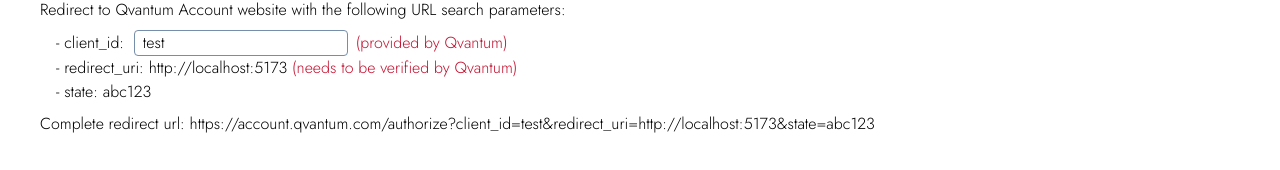
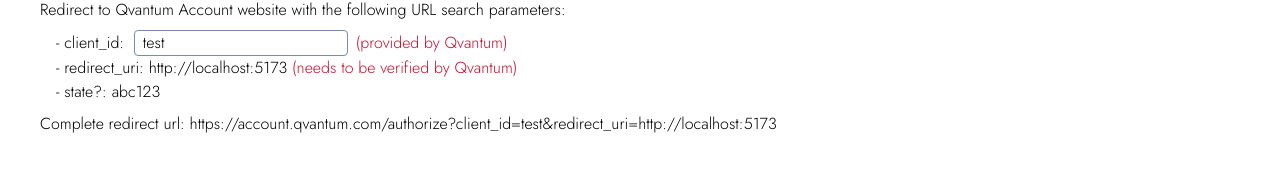
Before and after one commit to Qvantum-Energy/third-party-integration-demo, a React (Vite) app: page / in a window 1280 px wide. Shown: the part 261-431 px from the top of the page. Built offline with nearby package versions, Linux system fonts and the light colour scheme.

Commit message:
update TokenUser type to latest

```diff
--- a/src/api.ts
+++ b/src/api.ts
@@ -1,6 +1,6 @@
 import { DevicesResponse, APIError, Pump, PumpSettingsResponse, Token, TokenUser } from './interfaces';
 
-const API_HOST = import.meta.env.PROD ? 'https://api.qvantum.com' : 'http://localhost:5172';
+const API_HOST = import.meta.env.PROD ? 'https://api.qvantum.com' : '';
 
 const fetchTokenUser = async (token: Token) => {
   try {
--- a/src/interfaces.ts
+++ b/src/interfaces.ts
@@ -42,6 +42,8 @@
 export type TokenUser = {
   email: string;
   isQvantum: boolean;
-  uid: string;
+  quid: string;
+  firebase_id: string;
+  tags: string[];
   you: string;
 };
--- a/src/pages/ExampleAuthIntegration.tsx
+++ b/src/pages/ExampleAuthIntegration.tsx
@@ -42,10 +42,10 @@
             {`- redirect_uri: ${constants.REDIRECT_URI}`}{' '}
             <span className="text-q-red">(needs to be verified by Qvantum)</span>
           </div>
-          <div>{`- state: ${constants.STATE}`}</div>
+          <div>{`- state?: ${constants.STATE}`}</div>
           <div />
         </div>
-        <div>{`Complete redirect url: ${constants.QACCOUNT_URL}/authorize?client_id=${clientId}&redirect_uri=${constants.REDIRECT_URI}&state=${constants.STATE}`}</div>
+        <div>{`Complete redirect url: ${constants.QACCOUNT_URL}/authorize?client_id=${clientId}&redirect_uri=${constants.REDIRECT_URI}`}</div>
       </div>
       {location.search && <Step.Body>{window.location.href}</Step.Body>}
     </section>
@@ -261,8 +261,10 @@
   useEffect(() => {
     // Fetch user ID after receiving token
     if (token) {
-      handleApiResponse(apiService.fetchTokenUser(token), ({ uid }) => {
-        setUserId(uid);
+      console.log(token);
+      handleApiResponse(apiService.fetchTokenUser(token), user => {
+        console.log(user);
+        setUserId(user.firebase_id);
       });
     }
   }, [token]);
@@ -270,7 +272,7 @@
   const redirectToAccountSite = () => {
     // Redirect to Qvantum Account website for authorization
     window.location.replace(
-      `${constants.QACCOUNT_URL}/authorize?client_id=${clientId}&redirect_uri=${constants.REDIRECT_URI}&state=${constants.STATE}`
+      `${constants.QACCOUNT_URL}/authorize?client_id=${clientId}&redirect_uri=${constants.REDIRECT_URI}${constants.STATE ? `&state=${constants.STATE}` : ''}`
     );
   };
 
@@ -284,6 +286,7 @@
       if (typeof response === 'object' && 'message' in response) {
         setError((response as APIError).message);
       } else {
+        console.log(response);
         successCallback(response as T);
       }
     }
```
